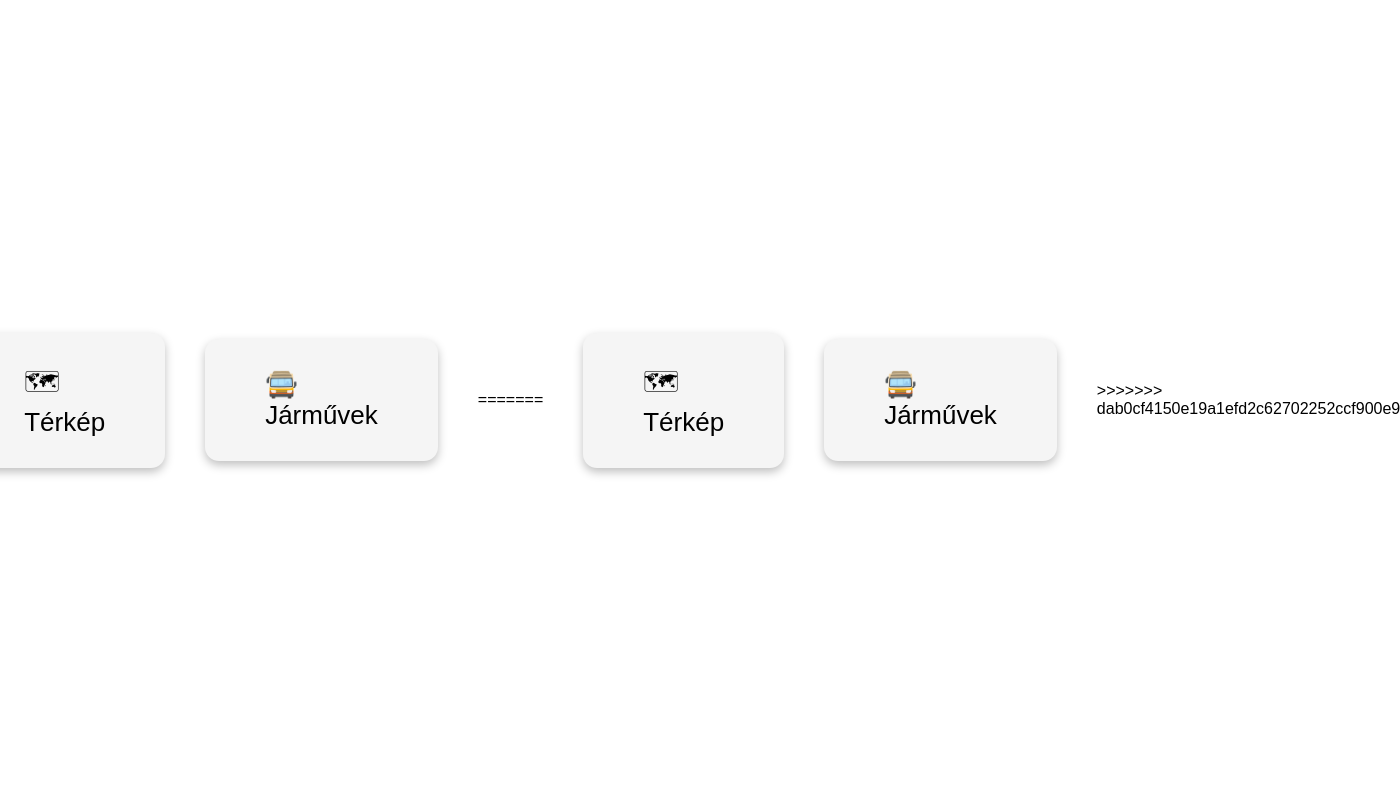
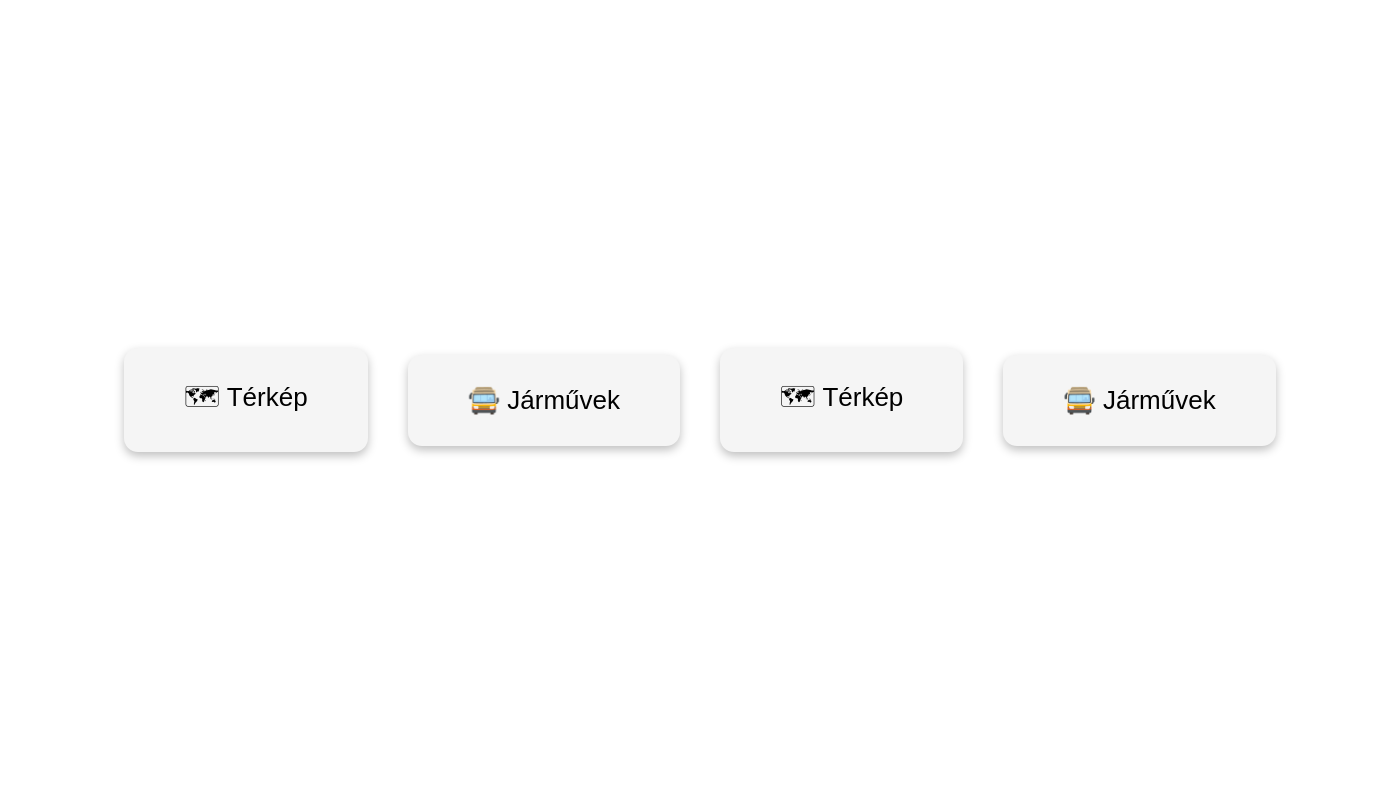
Before and after one commit to nagypaloczirego-cmyk/BKV-Realtime-map, a Flask app: page / in a window 1400 px wide; the page is wider, and only the part inside the window is pictured. Run offline with Flask 3, Linux system fonts and the light colour scheme.

Commit message:
Fix template and UI errors

```diff
--- a/templates/index.html
+++ b/templates/index.html
@@ -32,7 +32,7 @@
 
 </body>
 </html>
-=======
+
 <!DOCTYPE html>
 <html lang="hu">
 <head>
@@ -66,4 +66,3 @@
 
 </body>
 </html>
->>>>>>> dab0cf4150e19a1efd2c62702252ccf900e9506a
--- a/templates/map.html
+++ b/templates/map.html
@@ -102,7 +102,7 @@
 
 </body>
 </html>
-=======
+
 <!DOCTYPE html>
 <html lang="hu">
 <head>
@@ -206,4 +206,3 @@
 
 </body>
 </html>
->>>>>>> dab0cf4150e19a1efd2c62702252ccf900e9506a
--- a/templates/style.css
+++ b/templates/style.css
@@ -26,7 +26,7 @@
 .vehicle:hover {
   background: #f0f0f0;
 }
-=======
+
 #menu {
   position: absolute;
   top: 10px;
@@ -54,4 +54,3 @@
 .vehicle:hover {
   background: #f0f0f0;
 }
->>>>>>> dab0cf4150e19a1efd2c62702252ccf900e9506a
--- a/templates/vehicle.html
+++ b/templates/vehicle.html
@@ -56,7 +56,7 @@
 
 </body>
 </html>
-=======
+
 <!DOCTYPE html>
 <html lang="hu">
 <head>
@@ -114,4 +114,3 @@
 
 </body>
 </html>
->>>>>>> dab0cf4150e19a1efd2c62702252ccf900e9506a
--- a/templates/vehicles.html
+++ b/templates/vehicles.html
@@ -59,7 +59,6 @@
 
 </body>
 </html>
-=======
 <!DOCTYPE html>
 <html lang="hu">
 <head>
@@ -120,4 +119,3 @@
 
 </body>
 </html>
->>>>>>> dab0cf4150e19a1efd2c62702252ccf900e9506a
```
